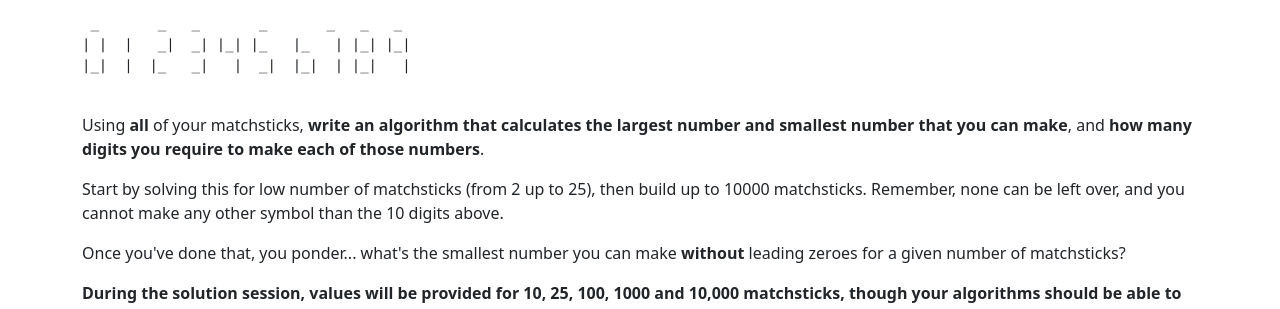
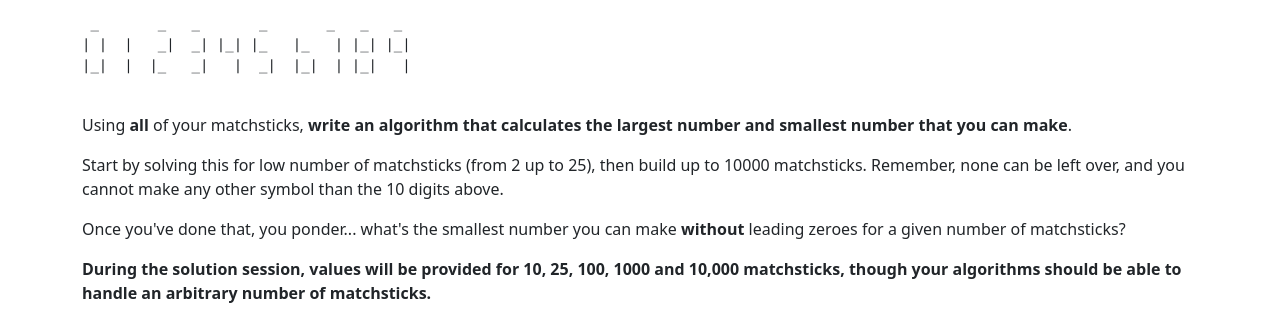
Before and after one commit to drnaylor-oc/matchsticks-wasm, a website: page site/src/index.html in a window 1280 px wide. Shown: the part 154-463 px from the top of the page. Drawn offline with nearby package versions, Linux system fonts and the light colour scheme.

Commit message:
Remove digits requirement, make background cream

```diff
--- a/site/src/index.html
+++ b/site/src/index.html
@@ -28,7 +28,7 @@
 |_|  |  |_   _|   |  _|  |_|  | |_|   |
                 </pre>
                 <p>
-                    Using <strong>all</strong> of your matchsticks, <strong>write an algorithm that calculates the largest number and smallest number that you can make</strong>, and <strong>how many digits you require to make each of those numbers</strong>.
+                    Using <strong>all</strong> of your matchsticks, <strong>write an algorithm that calculates the largest number and smallest number that you can make</strong>.
                 </p>
                 <p>
                     Start by solving this for low number of matchsticks (from 2 up to 25), then build up to 10000 matchsticks. Remember, none can be left over, and you cannot make any other symbol than the 10 digits above.
--- a/site/src/scss/styles.scss
+++ b/site/src/scss/styles.scss
@@ -17,3 +17,7 @@ pre.prebg {
   overflow: hidden;
   text-overflow: ellipsis;
 }
+
+body {
+  background-color: #fafbdd;
+}
```
